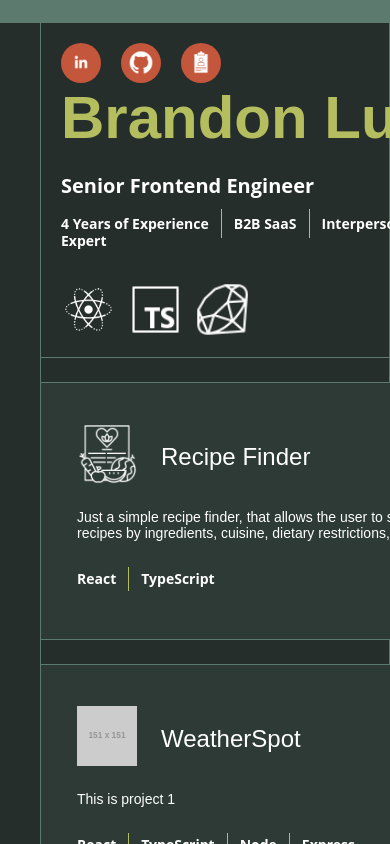
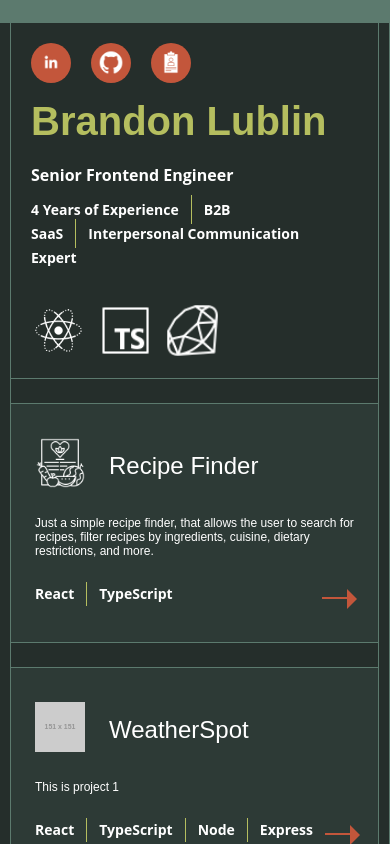
Before and after one commit to brandonlublin/portfolio2024, a React (Vite) app: page / in a window 390 px wide. Built offline with nearby package versions, Linux system fonts and the light colour scheme; some icons are missing; a web font is replaced by a local one.

Commit message:
make more responsive on mobile, finally get things deployed

```diff
--- a/src/components/AboutMe/AboutMe.module.css
+++ b/src/components/AboutMe/AboutMe.module.css
@@ -37,3 +37,22 @@
     margin-bottom: 20px;
   }
 }
+
+@media (max-width: 768px) {
+  .name {
+    font-size: 40px;
+    margin-top: 16px;
+  }
+  .title {
+    font-size: 16px;
+  }
+  .quirksContainer {
+    font-size: 12px;
+    margin-bottom: 20px;
+    width: auto;
+    line-height: 24px;
+  }
+  .languagesContainer {
+    font-size: 12px;
+  }
+}
--- a/src/components/CollapsibleSkills/CollapsibleSkills.module.css
+++ b/src/components/CollapsibleSkills/CollapsibleSkills.module.css
@@ -37,7 +37,6 @@
   overflow: hidden;
   transition: max-height 0.3s ease-in-out, padding 0.3s ease-in-out;
   padding: 0 16px;
-  font-style: italic;
   color: white;
 }
 
--- a/src/components/Details/Details.module.css
+++ b/src/components/Details/Details.module.css
@@ -17,7 +17,7 @@
 }
 @media (max-width: 768px) {
   .scrollToTopButton {
-    right: 10px;
+    right: 16px;
   }
   .arrow {
     width: 30px;
--- a/src/components/Details/Details.tsx
+++ b/src/components/Details/Details.tsx
@@ -10,17 +10,9 @@ import HowDidIGetHere from '../HowDidIGetHere/HowDidIGetHere';
 import CollapsibleSkills from '../CollapsibleSkills/CollapsibleSkills';
 import ProjectDetails from '../ProjectDetails/ProjectDetails';
 
-const Details = () => {
+const Details = ({ selectedProject, openProjectDetails }) => {
   const [showScrollButton, setShowScrollButton] = useState(false);
-  const [selectedProject, setSelectedProject] = useState(null);
 
-  const openProjectDetails = (project) => {
-    setSelectedProject(project);
-  };
-
-  const closeProjectDetails = () => {
-    setSelectedProject(null);
-  };
   const handleScroll = () => {
     const position = document.querySelector('.details').scrollTop;
     setShowScrollButton(position > 50);
@@ -42,10 +34,6 @@ const Details = () => {
 
   return (
     <div className={styles.detailsContainer}>
-      {selectedProject ? (
-        <ProjectDetails project={selectedProject} onBack={closeProjectDetails} />
-      ) : (
-        <>
       <ProjectList projects={projects} onSelectProject={openProjectDetails}/>
       <Title titleText={'How did I get here?'}/>
       <HowDidIGetHere />
@@ -57,8 +45,6 @@ const Details = () => {
           <img className={styles.arrow} src={arrowIcon} />
         </a>
       )}
-        </>
-      )}
     </div>
   );
 }
--- a/src/components/HowDidIGetHere/HowDidIGetHere.module.css
+++ b/src/components/HowDidIGetHere/HowDidIGetHere.module.css
@@ -13,3 +13,19 @@
 .selfBlurb {
   margin: 24px 24px 0 0
 }
+
+@media (max-width: 768px) {
+  .howIGotHere {
+    flex-direction: column;
+    align-items: center;
+  }
+
+  .selfie {
+    width: 200px;
+    margin: 24px 0 0 0;
+  }
+
+  .selfBlurb {
+    margin: 0 0 24px 0;
+  }
+}
--- a/src/components/Projects/Projects.module.css
+++ b/src/components/Projects/Projects.module.css
@@ -125,6 +125,7 @@
 @media (max-width: 1360px) {
   .projectCard {
     height: auto;
+    width: auto;
   }
 
   .projectImg {
@@ -140,3 +141,35 @@
     margin-right: 60px;
   }
 }
+
+@media (max-width: 768px) {
+  .projectCard {
+    padding: 24px;
+  }
+
+  .projectImg {
+    width: 50px;
+    height: 50px;
+  }
+
+  .projectHeader {
+    font-size: 14px;
+  }
+
+  .description {
+    font-size: 12px;
+  }
+
+  .languageContainer {
+    font-size: 12px;
+  }
+
+  .arrowContainer {
+    width: 32px;
+  }
+
+  .arrow {
+    width: 30px;
+    height: 2px;
+  }
+}
--- a/src/index.css
+++ b/src/index.css
@@ -70,3 +70,19 @@ body, html {
     border-top: 1px solid #5C7A6E;
   }
 }
+
+@media (max-width: 600px) {
+  .appContainer {
+    overflow: hidden;
+    display: flex;
+    flex-direction: column;
+    height: 100vh;
+    margin: 0 10px;
+  }
+  .aboutMe {
+
+  }
+  .details {
+
+  }
+}
--- a/src/routes/Home.tsx
+++ b/src/routes/Home.tsx
@@ -1,17 +1,38 @@
 import AboutMe from "../components/AboutMe/AboutMe";
 import Details from "../components/Details/Details";
+import { useState } from 'react';
+import ProjectDetails from "../components/ProjectDetails/ProjectDetails";
+
 import '../index.css';
-const Home = () => (
+const Home = () => {
+  const [selectedProject, setSelectedProject] = useState(null);
+
+  const openProjectDetails = (project) => {
+    setSelectedProject(project);
+  };
+
+  const closeProjectDetails = () => {
+    setSelectedProject(null);
+  };
+
+  return (
     <div className='app'>
       <div className='appContainer'>
+        {selectedProject ? (
+          <ProjectDetails project={selectedProject} onBack={closeProjectDetails} />
+        ) : (
+          <>
             <div className='aboutMe'>
               <AboutMe />
             </div>
             <div className='details'>
-        <Details />
+              <Details openProjectDetails={openProjectDetails} selectedProject={selectedProject} />
+            </div>
+          </>
+        )}
       </div>
     </div>
-  </div>
-);
+  )
+}
 
 export default Home;
```
Lines whose indentation alone changed are shown as unchanged.
